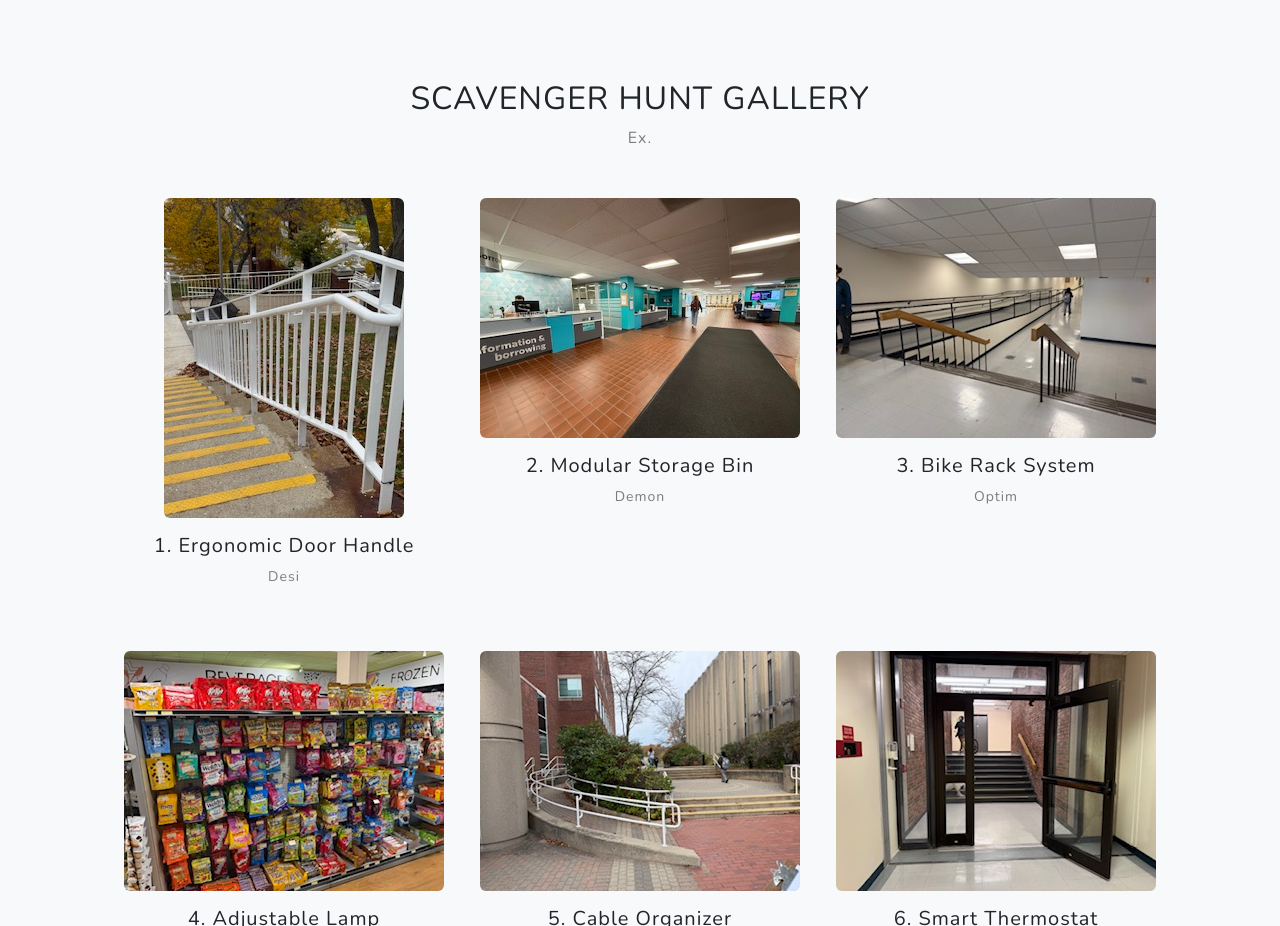
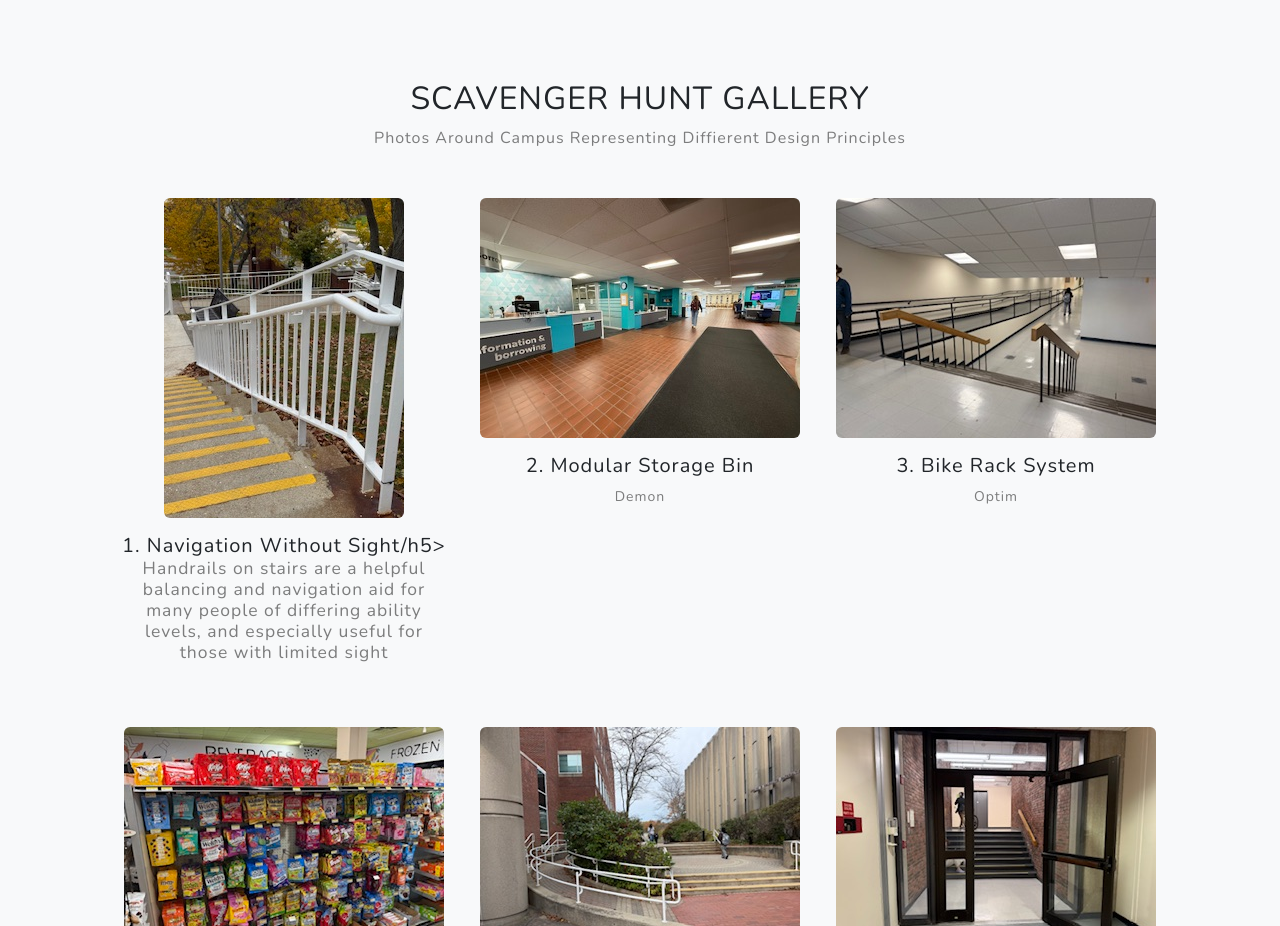
Before and after one commit to zile25/danteportfolio, a plain HTML site: page projectsscav.html in a window 1280 px wide. Shown: the part 880-1806 px from the top of the page. Drawn offline with nearby package versions, Linux system fonts and the light colour scheme.

Commit message:
Update projectsscav.html

```diff
--- a/projectsscav.html
+++ b/projectsscav.html
@@ -82,15 +82,15 @@
       <div class="container px-4 px-lg-5">
         <div class="text-center mb-5">
           <h2 class="text-uppercase">Scavenger Hunt Gallery</h2>
-          <p class="text-black-50">Ex.</p>
+          <p class="text-black-50">Photos Around Campus Representing Diffierent Design Principles</p>
         </div>
 
         <div class="row gx-4 gy-5">
           <!-- Image 1 -->
           <div class="col-md-4 text-center">
             <img class="img-fluid rounded mb-3" src="assets/s1.jpeg" alt="Design Example 1" />
-            <h5>1. Ergonomic Door Handle</h5>
-            <p class="text-black-50 small">Desi</p>
+            <h5>1. Navigation Without Sight/h5>
+            <p class="text-black-50 small">Handrails on stairs are a helpful balancing and navigation aid for many people of differing ability levels, and especially useful for those with limited sight  </p>
           </div>
 
           <!-- Image 2 -->
```
